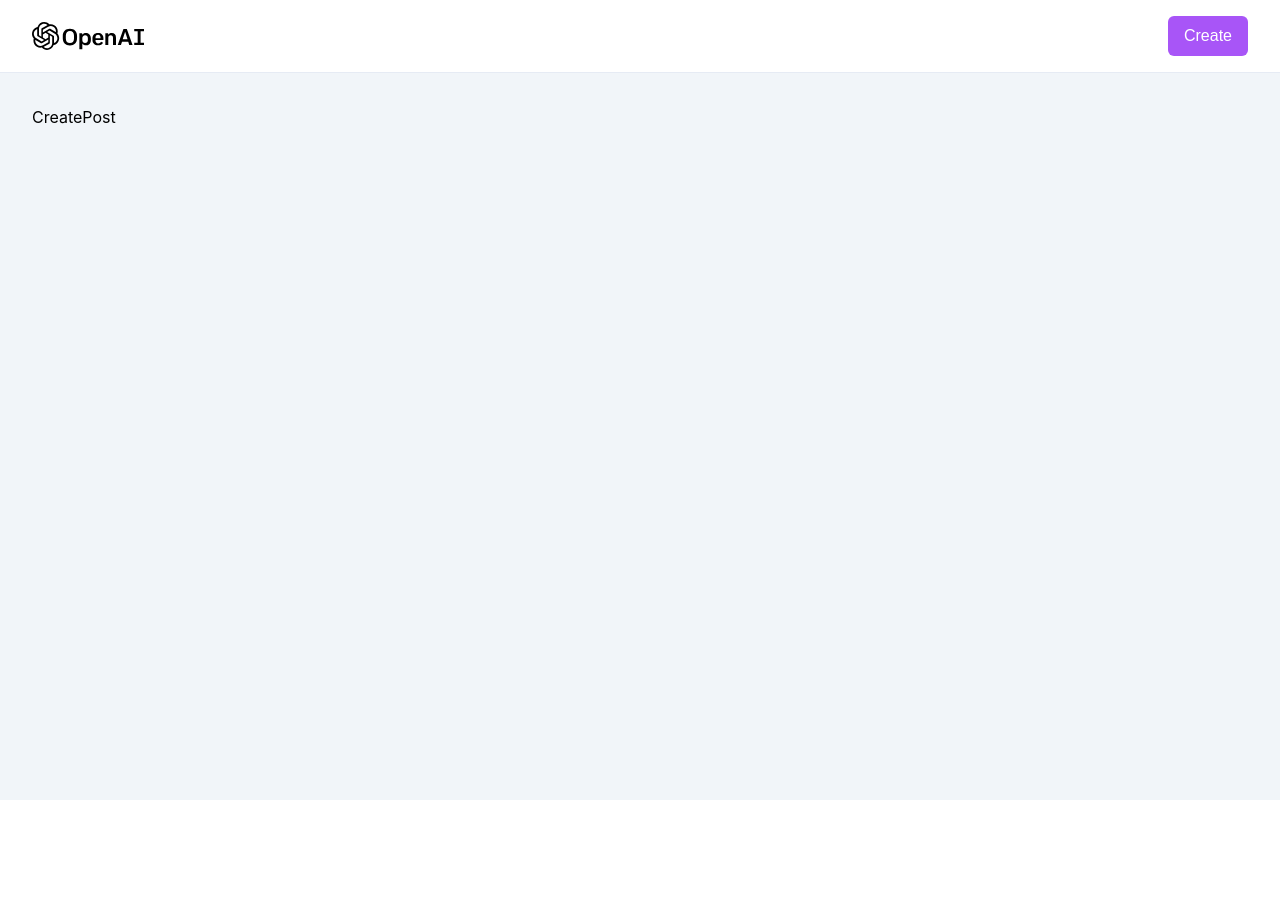
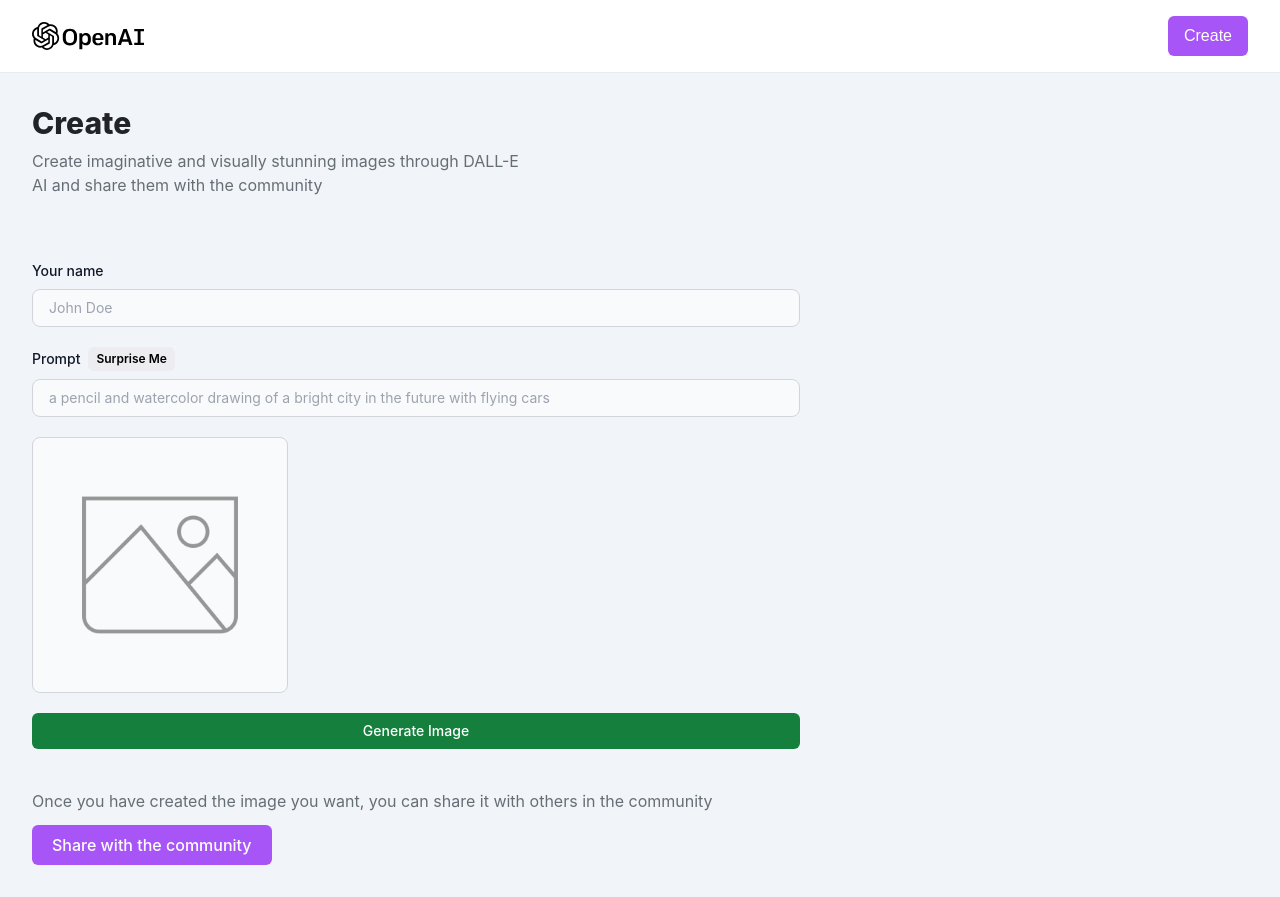
Before and after one commit to CoderGhost37/AI-Image-Generation-Application, a React (Vite) app in the folder client/: page /create-post in a window 1280 px wide. Before the commit the page ends 800 px from the top, so only its background shows below. Built offline with nearby package versions, Linux system fonts and the light colour scheme; a web font is replaced by a local one.

Commit message:
feat: created create-post page

```diff
--- a/client/src/components/FormField.jsx
+++ b/client/src/components/FormField.jsx
@@ -1,9 +1,46 @@
-import React from 'react'
+import React from "react";
 
-const FormField = () => {
+const FormField = ({
+  labelName,
+  type,
+  name,
+  placeholder,
+  value,
+  handleChange,
+  isSurpriseMe,
+  handleSurpriseMe,
+}) => {
   return (
-    <div>FormField</div>
-  )
-}
+    <div>
+      <div className="flex items-center gap-2 mb-2">
+        <label
+          htmlFor={name}
+          className="block text-sm font-medium text-gray-900"
+        >
+          {labelName}
+        </label>
+        {isSurpriseMe && (
+          <button
+            type="button"
+            onClick={handleSurpriseMe}
+            className="font-semibold text-xs bg-[#ececf1] py-1 px-2 rounded-md text-black"
+          >
+            Surprise Me
+          </button>
+        )}
+      </div>
+      <input
+        type={type}
+        id={name}
+        name={name}
+        placeholder={placeholder}
+        value={value}
+        onChange={handleChange}
+        required
+        className="bg-gray-50 border border-gray-300 rounded-lg py-2 px-4 w-full text-sm focus:outline-none focus:ring-2 focus:ring-purple-500 focus:border-transparent"
+      />
+    </div>
+  );
+};
 
-export default FormField
+export default FormField;
--- a/client/src/components/index.js
+++ b/client/src/components/index.js
@@ -1,3 +1,5 @@
 import Card from "./Card"
 import Loader from "./Loader"
 import FormField from "./FormField"
+
+export { Card, Loader, FormField }
--- a/client/src/pages/CreatePost.jsx
+++ b/client/src/pages/CreatePost.jsx
@@ -1,9 +1,109 @@
-import React from 'react'
+import React, { useState } from "react";
+import { useNavigate } from "react-router-dom";
+
+import { preview } from "../assets";
+import { getRandomPrompt } from "../utils/";
+import { FormField, Loader } from "../components";
 
 const CreatePost = () => {
+  const navigate = useNavigate();
+  const [form, setForm] = useState({
+    name: "",
+    prompt: "",
+    photo: "",
+  });
+  const [generatingImg, setGeneratingImg] = useState(false);
+  const [loading, setLoading] = useState(false);
+
+  const generateImage = () => {};
+
+  const handleSubmit = () => {};
+
+  const handleChange = (e) => {
+    setForm({ ...form, [e.target.name]: e.target.value });
+  };
+
+  const handleSurpriseMe = () => {
+    const randomPrompt = getRandomPrompt(form.prompt);
+    setForm({ ...form, prompt: randomPrompt });
+  };
+
   return (
-    <div>CreatePost</div>
-  )
-}
+    <section className="max-w-7xl mx-auto">
+      <div>
+        <h1 className="font-extrabold text-3xl text-[#222328]">Create</h1>
+        <p className="mt-2 text-[#666e75] text-base max-w-[500px]">
+          Create imaginative and visually stunning images through DALL-E AI and
+          share them with the community
+        </p>
+      </div>
 
-export default CreatePost
+      <form className="mt-16 max-w-3xl" onSubmit={handleSubmit}>
+        <div className="flex flex-col gap-5">
+          <FormField
+            labelName="Your name"
+            type="text"
+            name="name"
+            placeholder="John Doe"
+            value={form.name}
+            handleChange={handleChange}
+          />
+          <FormField
+            labelName="Prompt"
+            type="text"
+            name="prompt"
+            placeholder="a pencil and watercolor drawing of a bright city in the future with flying cars"
+            value={form.prompt}
+            handleChange={handleChange}
+            isSurpriseMe
+            handleSurpriseMe
+          />
+
+          <div className="relative bg-gray-50 border border-gray-300 text-gray-900 text-sm rounded-lg focus-ring-blue-500 focus:border-blue-500 w-64 h-64 flex justify-center items-center">
+            {form.photo ? (
+              <img
+                src={form.photo}
+                alt={form.photo}
+                className="w-full h-full object-contain"
+              />
+            ) : (
+              <img
+                src={preview}
+                alt={preview}
+                className="w-9/12 h-9/12 object-contain opacity-40"
+              />
+            )}
+
+            {generatingImg && (
+              <div className="absolute inset-0 z-0 flex justify-center items-center rounded-lg bg-[rgba(0,0,0,0.5)]">
+                <Loader />
+              </div>
+            )}
+          </div>
+        </div>
+
+        <div className="mt-5 flex gap-5">
+          <button
+            type="button"
+            onClick={generateImage}
+            className="text-white text-sm bg-green-700 font-medium rounded-md w-full px-5 py-2 text-center"
+          >
+            {generatingImg ? "Generating..." : "Generate Image"}
+          </button>
+        </div>
+
+        <div className="mt-10">
+          <p className="mt-2 text-[#666e75] text-base">Once you have created the image you want, you can share it with others in the community</p>
+          <button
+            type="submit"
+            className="mt-3 text-white bg-purple-500 rounded-md w-full sm:w-auto px-5 py-2 text-center font-medium"
+          >
+            {loading ? 'Sharing...' : 'Share with the community'}
+          </button>
+        </div>
+      </form>
+    </section>
+  );
+};
+
+export default CreatePost;
--- /dev/null
+++ b/client/src/utils/index.js
@@ -0,0 +1,11 @@
+import { surpriseMePrompts } from '../constants'
+
+
+export function getRandomPrompt(prompt) {
+    const randomIndex = Math.floor(Math.random() * surpriseMePrompts.length)
+    const randomPrompt = surpriseMePrompts[randomIndex]
+
+    if(randomPrompt === prompt) return getrandomPrompt(prompt)
+
+    return randomPrompt
+}
```
